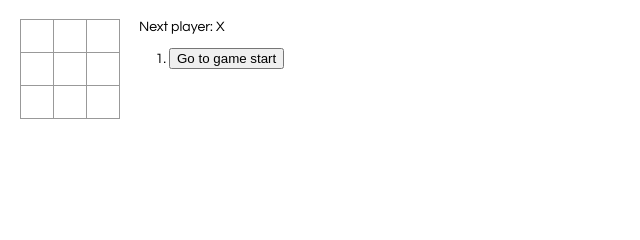
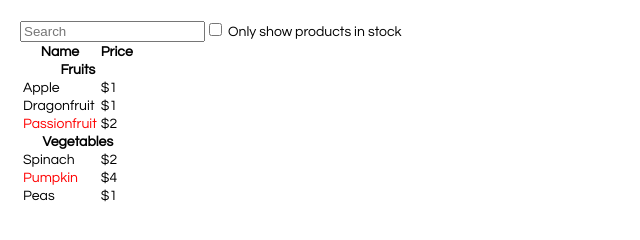
Before and after one commit to FilippovVladislav/react-fundamentals, a React app in the folder my-app/: page / in a window 1280 px wide. Shown: the whole page, without its empty margins (0-640 px from the left). Built offline with nearby package versions, Linux system fonts and the light colour scheme.

Commit message:
тренировка создания компонента

```diff
--- /dev/null
+++ b/my-app/src/application.js
@@ -0,0 +1,121 @@
+import {useState} from "react";
+
+function ProductCategoryRow({ category }) {
+    return (
+        <tr>
+            <th colSpan='2'>
+                {category}
+            </th>
+        </tr>
+    )
+}
+
+function ProductRow( {product} ){
+    const name = product.stocked ? product.name :
+        <span style={{color: 'red'}}>{product.name}</span>
+    return(
+        <tr>
+            <td>{name}</td>
+            <td>{product.price}</td>
+        </tr>
+    )
+}
+
+function ProductTable({ products, filterText, inStockOnline }){
+    const rows = [];
+    let lastCategory = null;
+
+    products.forEach((product) => {
+        if(
+            product.name.toLowerCase().indexOf(
+                filterText.toLowerCase()
+            ) === -1
+        ){
+            return;
+        }
+        if(inStockOnline && !product.stocked){
+            return;
+        }
+        if(product.category !== lastCategory){
+            rows.push(
+                <ProductCategoryRow
+                    category={product.category}
+                    key={product.category}
+                />
+            )
+        }
+        rows.push(
+            <ProductRow
+                product={product}
+                key={product.name}
+            />
+        );
+        lastCategory = product.category;
+    })
+    return (
+        <table>
+            <thead>
+            <tr>
+                <th>Name</th>
+                <th>Price</th>
+            </tr>
+            </thead>
+            <tbody>
+            {rows}
+            </tbody>
+        </table>
+    )
+}
+
+function SearchBar( {filterText, inStockOnline, onFilterTextChange, onInStickOnline}) {
+    return (
+        <form action="">
+            <input type="text"
+                   value={filterText}
+                   onChange={(e) => onFilterTextChange(e.target.value)}
+                   placeholder='Search'/>
+            <label>
+                <input
+                    checked={inStockOnline}
+                    onChange={(e) => onInStickOnline(e.target.checked)}
+                    type="checkbox"/>
+                {' '}
+                Only show products in stock
+            </label>
+        </form>
+    )
+}
+
+function FilterProductTable({products}) {
+    const [filterText, setFilterText] = useState('');
+    const [inStockOnline, setInStickOnline] = useState(false);
+    return (
+        <div>
+            <SearchBar
+                filterText={filterText}
+                inStockOnline={inStockOnline}
+                onFilterTextChange={setFilterText}
+                onInStickOnline={setInStickOnline}
+            />
+            <ProductTable
+                products={products}
+                filterText={filterText}
+                inStockOnline={inStockOnline}
+            />
+        </div>
+    )
+}
+
+
+const PRODUCTS = [
+    {category: "Fruits", price: "$1", stocked: true, name: "Apple"},
+    {category: "Fruits", price: "$1", stocked: true, name: "Dragonfruit"},
+    {category: "Fruits", price: "$2", stocked: false, name: "Passionfruit"},
+    {category: "Vegetables", price: "$2", stocked: true, name: "Spinach"},
+    {category: "Vegetables", price: "$4", stocked: false, name: "Pumpkin"},
+    {category: "Vegetables", price: "$1", stocked: true, name: "Peas"}
+];
+
+export default function App() {
+    return <FilterProductTable products={PRODUCTS}/>
+}
--- a/my-app/src/index.js
+++ b/my-app/src/index.js
@@ -1,149 +1,7 @@
 import React from "react";
 import ReactDOM from 'react-dom/client'
 import './index.css'
-
-function Square(props) {
-    return (
-        <button className="square" onClick={props.onClick}>
-            {props.value}
-        </button>
-    );
-}
-
-class Board extends React.Component {
-    renderSquare(i) {
-        return (
-            <Square
-                value={this.props.squares[i]}
-                onClick={() => this.props.onClick(i)}
-            />
-        );
-    }
-
-    render() {
-        return (
-            <div>
-                <div className="board-row">
-                    {this.renderSquare(0)}
-                    {this.renderSquare(1)}
-                    {this.renderSquare(2)}
-                </div>
-                <div className="board-row">
-                    {this.renderSquare(3)}
-                    {this.renderSquare(4)}
-                    {this.renderSquare(5)}
-                </div>
-                <div className="board-row">
-                    {this.renderSquare(6)}
-                    {this.renderSquare(7)}
-                    {this.renderSquare(8)}
-                </div>
-            </div>
-        );
-    }
-}
-
-class Game extends React.Component {
-    constructor(props) {
-        super(props);
-        this.state = {
-            history: [
-                {
-                    squares: Array(9).fill(null)
-                }
-            ],
-            stepNumber: 0,
-            xIsNext: true
-        };
-    }
-
-    handleClick(i) {
-        const history = this.state.history.slice(0, this.state.stepNumber + 1);
-        const current = history[history.length - 1];
-        const squares = current.squares.slice();
-        if (calculateWinner(squares) || squares[i]) {
-            return;
-        }
-        squares[i] = this.state.xIsNext ? "X" : "O";
-        this.setState({
-            history: history.concat([
-                {
-                    squares: squares
-                }
-            ]),
-            stepNumber: history.length,
-            xIsNext: !this.state.xIsNext
-        });
-    }
-
-    jumpTo(step) {
-        this.setState({
-            stepNumber: step,
-            xIsNext: (step % 2) === 0
-        });
-    }
-
-    render() {
-        const history = this.state.history;
-        const current = history[this.state.stepNumber];
-        const winner = calculateWinner(current.squares);
-
-        const moves = history.map((step, move) => {
-            const desc = move ?
-                'Go to move #' + move :
-                'Go to game start';
-            return (
-                <li key={move}>
-                    <button onClick={() => this.jumpTo(move)}>{desc}</button>
-                </li>
-            );
-        });
-
-        let status;
-        if (winner) {
-            status = "Winner: " + winner;
-        } else {
-            status = "Next player: " + (this.state.xIsNext ? "X" : "O");
-        }
-
-        return (
-            <div className="game">
-                <div className="game-board">
-                    <Board
-                        squares={current.squares}
-                        onClick={i => this.handleClick(i)}
-                    />
-                </div>
-                <div className="game-info">
-                    <div>{status}</div>
-                    <ol>{moves}</ol>
-                </div>
-            </div>
-        );
-    }
-}
-
-// ========================================
+import App from './application';
 
 const root = ReactDOM.createRoot(document.getElementById("root"));
-root.render(<Game />);
-
-function calculateWinner(squares) {
-    const lines = [
-        [0, 1, 2],
-        [3, 4, 5],
-        [6, 7, 8],
-        [0, 3, 6],
-        [1, 4, 7],
-        [2, 5, 8],
-        [0, 4, 8],
-        [2, 4, 6]
-    ];
-    for (let i = 0; i < lines.length; i++) {
-        const [a, b, c] = lines[i];
-        if (squares[a] && squares[a] === squares[b] && squares[a] === squares[c]) {
-            return squares[a];
-        }
-    }
-    return null;
-}
+root.render(<App />);
```
Also changed, not shown: my-app/src/index.html (+1 -1 lines), my-app/src/like_button.js (deleted).
